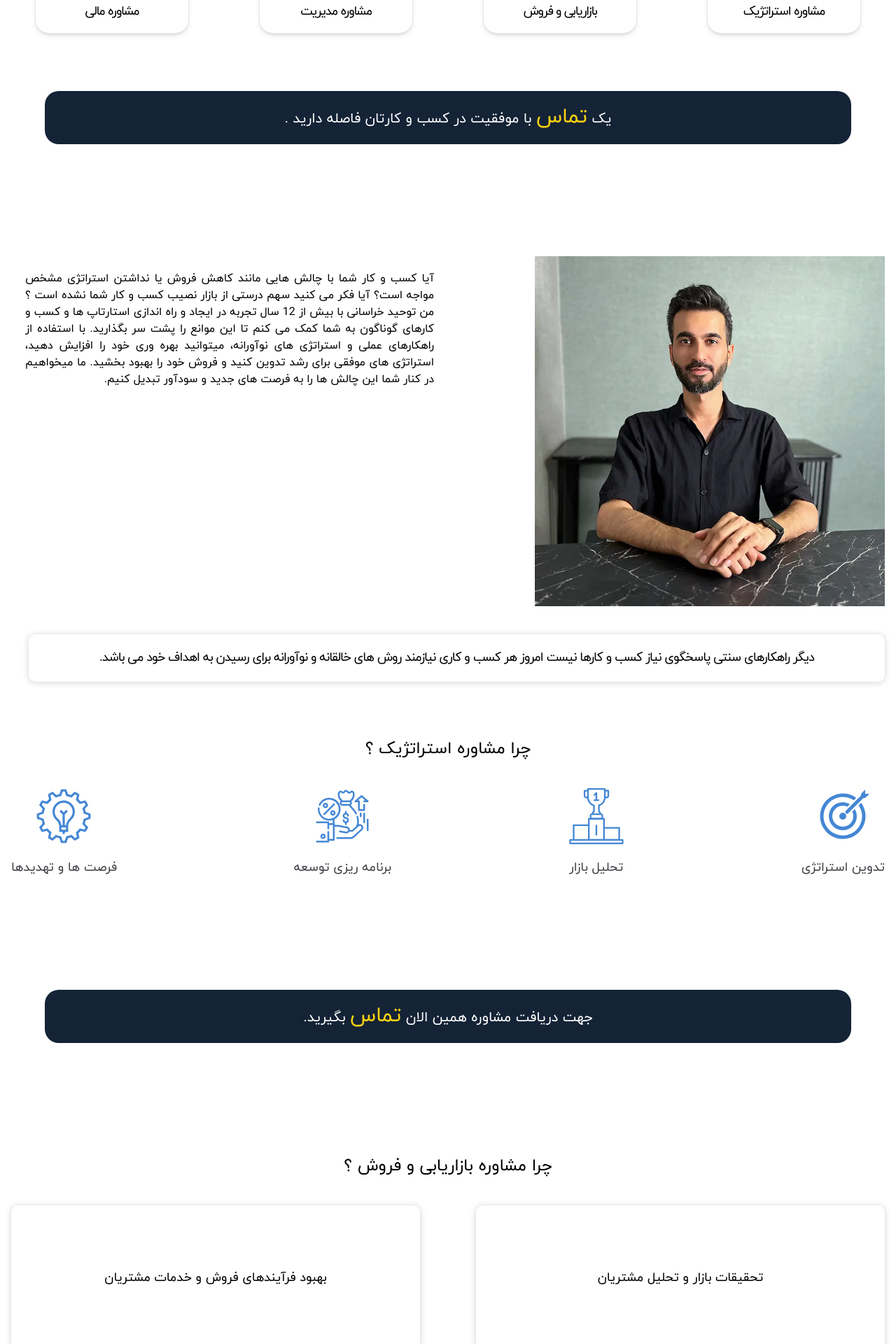
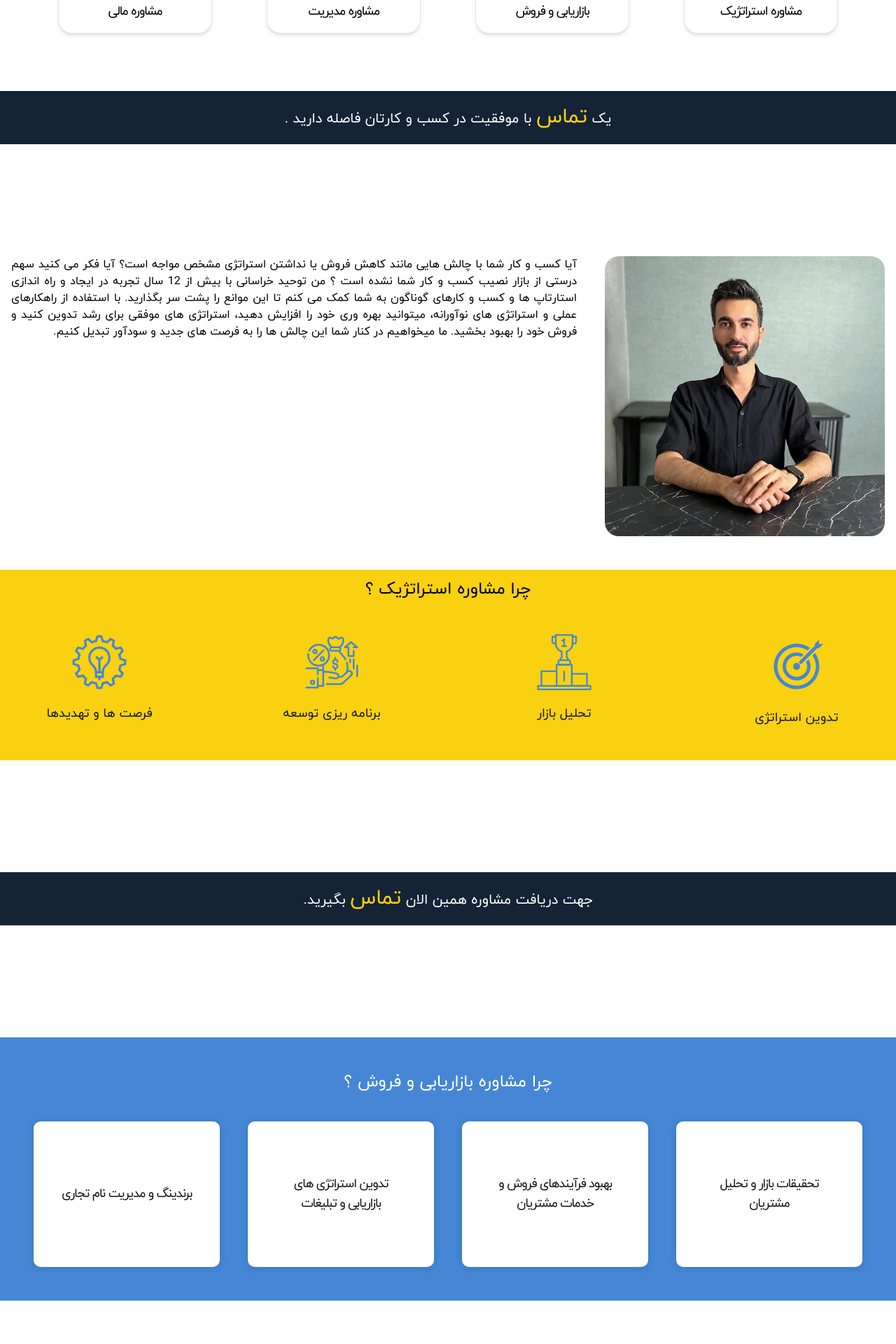
Before and after one commit to elaheys/profileweb, a React (Vite) app: page / in a window 1280 px wide. Shown: the part 680-2600 px from the top of the page at 70% size. Built offline with nearby package versions, Linux system fonts and the light colour scheme.

Commit message:
change styles

```diff
--- a/src/components/module/About.jsx
+++ b/src/components/module/About.jsx
@@ -13,15 +13,15 @@ const About = () => {
     return (
         <>
 
-            <div id='about' className='container text-justify md:mt-32 mt-64 ' >
+            <div id='about' className='container text-justify md:mt-32 mt-12 ' >
             <div className='flex flex-col md:flex-row'>
-            <section className='md:w-[50%] w-full'>
-                <img src={tohid} alt='khorasani' className='w-[500px] h-[500px] object-cover'/>
-            </section>
+            {/* <section className='w-full'> */}
+                <img src={tohid} alt='khorasani' className='w-[400px] h-[400px] rounded-[20px] object-cover'/>
+            {/* </section>  */}
 
 
-            <section className='md:w-[50%] w-full  p-5'>
-                <p>
+            {/* <section className='w-full '> */}
+                <p className='md:pr-10 pt-12 md:pt-0'>
                 آیا کسب و کار شما با چالش هایی مانند کاهش فروش یا نداشتن استراتژی مشخص
                 مواجه است؟
                 آیا فکر می کنید سهم درستی از بازار نصیب کسب و کار شما نشده است ؟
@@ -33,17 +33,17 @@ const About = () => {
                 ما میخواهیم در کنار شما این چالش ها را به فرصت های جدید و سودآور تبدیل
                 کنیم.
                 </p>
-            </section>
+            {/* </section> */}
             </div>
 
-            <div>
+            {/* <div>
                 <section className='flex w-[98%] text-lg tracking-tighter p-5 mt-10 justify-center rounded-[10px] shadow-normal'>
                     <p>
                     دیگر راهکارهای سنتی پاسخگوی نیاز کسب و کارها نیست
                     امروز هر کسب و کاری نیازمند روش های خالقانه و نوآورانه برای رسیدن به اهداف خود می باشد.
                     </p>
                 </section>
-            </div>
+            </div> */}
 
 
         </div>
--- a/src/components/module/Aim.jsx
+++ b/src/components/module/Aim.jsx
@@ -11,7 +11,7 @@ const Aim = () => {
     return (
         <div className='container md:my-24 my-14 aim'>
             {/* md:child:mx-5 gap-x-24 */}
-            <div className='md:flex grid grid-cols-2 items-center justify-between child:mx-auto gap-x-8 gap-y-11 child:whitespace-nowrap child:flex-wrap md:flex-nowrap child:w-[80%] lg:child:w-[220px] child:text-center text-[10px] sm:text-xs md:text-lg tracking-tightest'>
+            <div className='md:flex md:mx-8 grid grid-cols-2 items-center justify-between child:mx-auto gap-x-2 gap-y-11 child:whitespace-nowrap child:flex-wrap md:flex-nowrap child:w-[80%] lg:child:w-[220px] child:text-center text-[10px] sm:text-xs md:text-lg tracking-tightest'>
 
             <div className='flex items-center flex-col bg-white border border-gray-200 p-4 gap-y-4 rounded-[20px] shadow-md'>
                 <img className='md:w-16 w-12 md:h-16 h-12' src={target} alt='icon'/>
--- a/src/components/template/Address.jsx
+++ b/src/components/template/Address.jsx
@@ -39,6 +39,7 @@ const Address = () => {
                         {/* <p className='text-zard ml-80'>با ما در ارتباط باشید</p> */}
                         <p className='text-white pt-5 pr-10  xl:text-[30px] lg:text-[20px] tracking-tighter'>برای مشاوره و راهنمایی با ما در ارتباط باشید</p>
                     </div>
+
 
                 </div>
                 {/* <div className='w-[70%] h-40 mx-auto flex flex-col justify-center items-center bg-abi border-2 border-abi rounded-[10px]'>
--- a/src/components/template/Business.jsx
+++ b/src/components/template/Business.jsx
@@ -2,18 +2,18 @@ import React from 'react';
 
 const Business = () => {
     return (
-        <div className='container'>
-            <div className='flex justify-center items-center text-base md:text-2xl mt-20 '>
+        <div className='bg-abi text-white '>
+            <div className='flex justify-center items-center text-base md:text-2xl pt-12 '>
                 <h3>چرا مشاوره بازاریابی و فروش ؟</h3>
             </div>
 
-            <div className='grid grid-cols-2 sm:gap-x-20 gap-x-10 gap-y-9 text-sm md:text-lg my-10'>
-                <p className='h-52 flex items-center justify-center text-center shadow-normal rounded-[10px] p-10 tracking-tightest md:tracking-normal'>تحقیقات بازار و تحلیل مشتریان</p>
-                <p className='h-52 flex items-center justify-center text-center shadow-normal rounded-[10px] p-10 tracking-tightest md:tracking-normal'>بهبود فرآیندهای فروش و خدمات
+            <div className='flex child:w-full md:flex-row flex-col gap-x-10 gap-y-9 text-sm md:text-lg my-10 pb-12 mx-12 text-zinc-900 child:tracking-tightest'>
+                <p className='h-52 flex items-center justify-center text-center shadow-normal rounded-[10px] p-10   bg-white'>تحقیقات بازار و تحلیل مشتریان</p>
+                <p className='h-52 flex items-center justify-center text-center shadow-normal rounded-[10px] p-10  bg-white'>بهبود فرآیندهای فروش و خدمات
                 مشتریان</p>
-                <p className='h-52 flex items-center justify-center text-center shadow-normal rounded-[10px] p-10 tracking-tightest md:tracking-normal'>تدوین استراتژی های بازاریابی و
+                <p className='h-52 flex items-center justify-center text-center shadow-normal rounded-[10px] p-10  bg-white'>تدوین استراتژی های بازاریابی و
                 تبلیغات</p>
-                <p className='h-52 flex items-center justify-center text-center shadow-normal rounded-[10px] p-10 tracking-tightest md:tracking-normal'>برندینگ و مدیریت نام تجاری</p>
+                <p className='h-52 flex items-center justify-center text-center shadow-normal rounded-[10px] p-10  bg-white'>برندینگ و مدیریت نام تجاری</p>
             </div>
         </div>
     );
--- a/src/components/template/Call.jsx
+++ b/src/components/template/Call.jsx
@@ -2,7 +2,7 @@ import React from 'react';
 
 const Call = () => {
     return (
-        <div className='flex items-center justify-center w-[90%] mx-auto rounded-[20px] h-1/2 md:my-40 mt-80 text-white bg-sormei'>
+        <div className='flex items-center justify-center mx-auto  h-1/2 md:my-40 mt-80 text-white bg-sormei'>
             <div className='p-5 text-nowrap tracking-tightest md:tracking-normal'>
                 <h5 className='text-sm md:text-xl'> یک <a href='#call' className='text-zard md:text-3xl text-xl'>تماس</a> با موفقیت در کسب و کارتان فاصله دارید .</h5>
             </div>
--- a/src/components/template/CallFooter.jsx
+++ b/src/components/template/CallFooter.jsx
@@ -2,7 +2,7 @@ import React from 'react';
 
 const CallFooter = () => {
     return (
-        <div className='flex items-center justify-center w-[90%] mx-auto rounded-[20px] h-1/2 my-40 text-white bg-sormei'>
+        <div className='flex items-center justify-center mx-auto h-1/2 my-40 text-white bg-sormei'>
             <div className='p-5 text-nowrap tracking-tightest md:tracking-normal'>
                 <h5 className='text-sm md:text-xl'> جهت دریافت مشاوره همین الان <a href='#call' className='text-zard md:text-3xl text-xl'>تماس</a> بگیرید.</h5>
             </div>
--- a/src/components/template/Strategic.jsx
+++ b/src/components/template/Strategic.jsx
@@ -9,36 +9,36 @@ import { ArrowLeftIcon, ChevronLeftIcon } from '@heroicons/react/24/outline';
 
 const Strategic = () => {
     return (
-        <div className='container'>
-            <div className='flex justify-center items-center text-base md:text-2xl mt-20'>
+        <div className='py-1 mt-12 bg-zard'>
+            <div className='flex justify-center items-center text-base md:text-2xl mt-2'>
                 <h3>چرا مشاوره استراتژیک ؟</h3>
             </div>
 
-            <div className='services my-10'>
-                <div className='flex items-center justify-between gap-y-11 flex-wrap child:w-1/2 lg:child:w-auto child:text-center lg:child:text-right text-zinc-700 '>
+            <div className='services my-12'>
+                <div className='flex items-center justify-between gap-y-11 flex-wrap child:mx-8 child:w-1/2 lg:child:w-[220px] child:text-center lg:child:text-right text-zinc-900 '>
 
-                    <div className='flex items-center flex-col gap-x-4 gap-y-5'>
+                    <div className='flex items-center flex-col gap-y-5 -mb-3'>
                     <img className='md:w-[80px] w-12 md:h-[80px] h-12' src={target} alt='icon'/>
                     <div>
                         <p className='md:text-lg'>تدوین استراتژی</p>
                     </div>
                     </div>
 
-                    <div className='flex items-center flex-col gap-x-4 gap-y-5'>
+                    <div className='flex items-center flex-col gap-y-5'>
                         <img className='md:w-[80px] w-12 md:h-[80px] h-12' src={sell} alt='icon'/>
                     <div>
                         <p className='md:text-lg'>تحلیل بازار</p>
                     </div>
                     </div>
 
-                    <div className='flex items-center flex-col gap-x-4 gap-y-5'>
+                    <div className='flex items-center flex-col gap-y-5'>
                         <img className='md:w-[80px] w-12 md:h-[80px] h-12' src={rival} alt='icon'/>
                     <div>
                         <p className='md:text-lg'>برنامه ریزی توسعه</p>
                     </div>
                     </div>
 
-                    <div className='flex items-center flex-col gap-x-4 gap-y-5'>
+                    <div className='flex items-center flex-col gap-y-5'>
                         <img className='md:w-[80px] w-12 md:h-[80px] h-12' src={innovation} alt='icon'/>
                     <div>
                         <p className='md:text-lg'>فرصت ها و تهدیدها</p>
--- a/src/index.css
+++ b/src/index.css
@@ -58,6 +58,7 @@
 
 html,body{
   scroll-behavior: smooth;
+  user-select: none;
 }
 
 .overlay{
@@ -114,6 +115,14 @@ html,body{
       width: 100%;
   }
 
+}
+
+.swiper-slide{
+  margin: 0 19px !important;
+}
+
+.mySwiper{
+  @apply h-48 w-48 text-center shadow-normal rounded-[10px] p-5 mb-5 bg-white
 }
 
 .services{
--- a/src/layout/Header.jsx
+++ b/src/layout/Header.jsx
@@ -16,9 +16,11 @@ const Header = () => {
         </symbol>
         </svg>
 
-        <header className="flex md:fixed top-9 right-0 z-30
+        <header className="flex justify-between md:fixed top-5 right-0 z-30
         left-0 w-[98%] lg:w-[90%] md:h-20 h-[70px] items-center rounded-[20px] text-white px-5 lg:px-10 py-5 mx-auto bg-white md:bg-sormei/70 md:backdrop-blur-[6px] ">
         {/* desktop header  */}
+        {/* <div className='flex justify-between '> */}
+        <div className='flex'>
         <div className="ml-8 md:flex hidden">
             {/* <p >توحید خراسانی</p> */}
             <img src={next} alt='logo' className='md:w-[70px] md:h-16 w-14 h-14'/>
@@ -31,11 +33,20 @@ const Header = () => {
             <a href="#call" className='border-b-2 p-1.5 border-b-transparent hover:border-zard transition-all'>اطلاعات تماس</a>
             {/* <!-- <a href="#">دریافت فایل رزومه</a> --> */}
         </div>
-        <div onClick={() => setIsOpen(true)} className='nav-icon flex md:hidden items-center justify-between px-4 cursor-pointer'>
+        <div onClick={() => setIsOpen(true)} className='nav-icon flex  md:hidden items-center justify-between cursor-pointer'>
             <svg className='w-6 h-6 text-sormei'>
                 <use xlinkHref="#bars"></use>
             </svg>
         </div>
+        </div>
+
+        <div className="md:ml-8 ">
+            {/* <p >توحید خراسانی</p> */}
+            <a href="#call" className='text-zard hover:text-white transition-colors'>مشاوره رایگان</a>
+        </div>
+
+        {/* </div> */}
+
 
     </header>
 
```
Also changed, not shown: src/components/template/Skills.jsx (+8 -8 lines).
